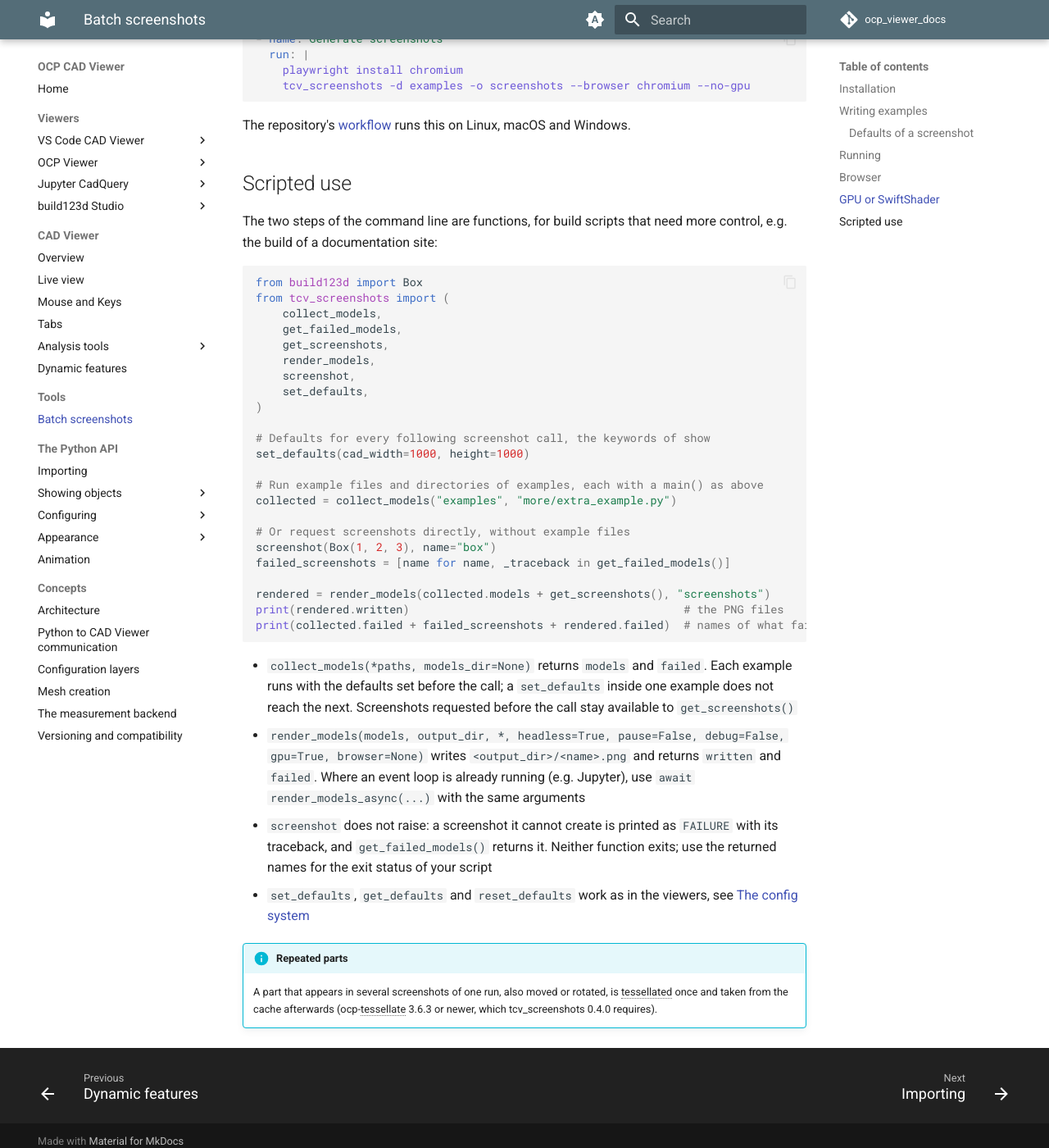
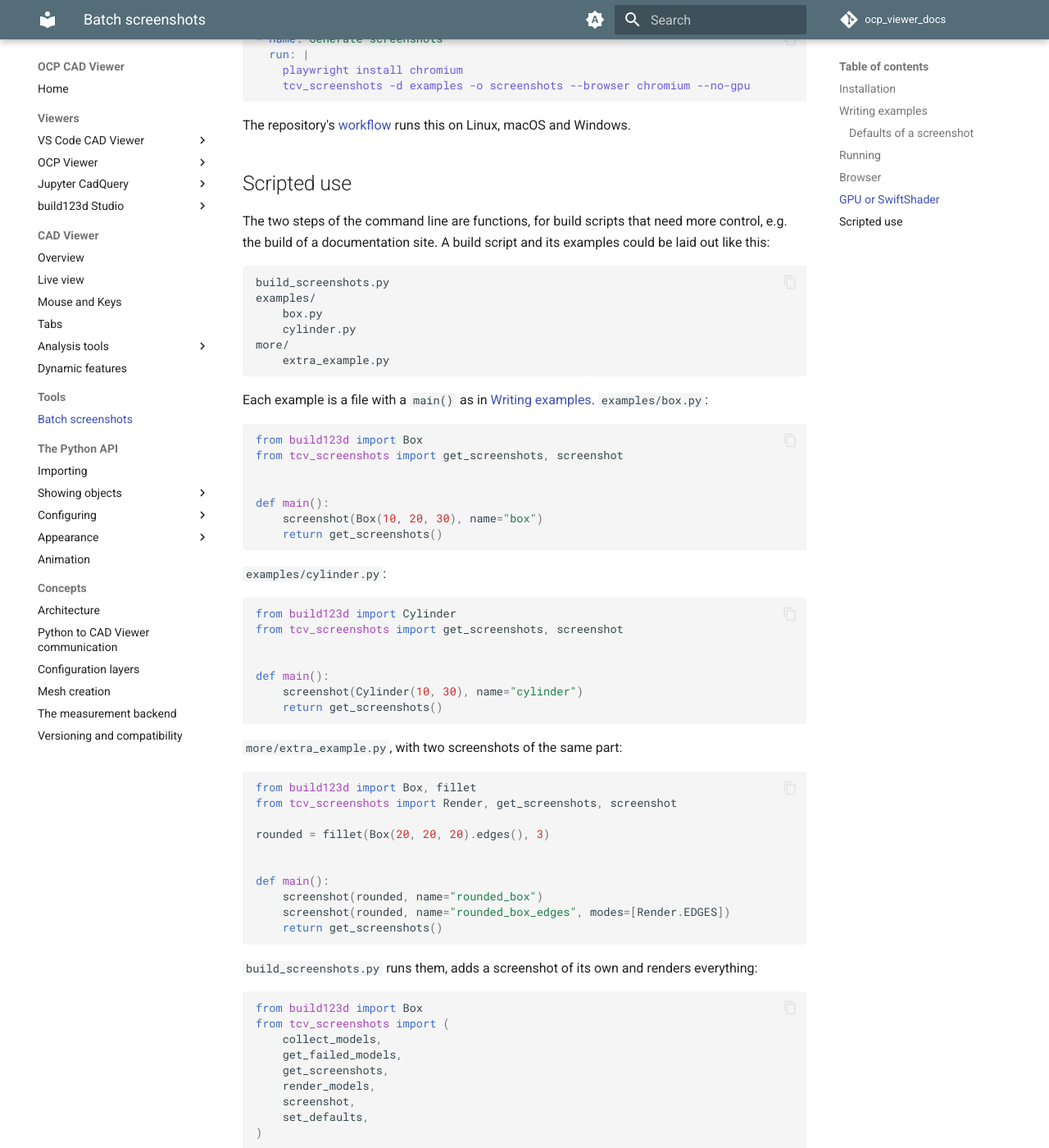
Before and after one commit to bernhard-42/ocp_viewer_docs, an MkDocs documentation site: the page built from docs/tools/tcv_screenshots.md, in a window 1280 px wide and 1400 px high, scrolled down 4431 px. Shown: the whole window at 82% size. Built offline with MkDocs 1.6.1 and Material for MkDocs 9.7.7, drawn with Linux system fonts in a browser that asks for light colours; comment, search, counter and statistics services are not loaded; some of the changed text lies outside the part shown.

Commit message:
tcv_screenshots 1.0, a complete scripted-use sample
Co-Authored-By: Claude Opus 5.5 <noreply@anthropic.com>

````diff
--- a/docs/tools/tcv_screenshots.md
+++ b/docs/tools/tcv_screenshots.md
@@ -15,7 +15,7 @@ tcv_screenshots renders in an installed Google Chrome or Microsoft Edge when the
 
 !!! info "Version"
 
-    This page describes tcv_screenshots 0.4.0. 0.3.0 used a config dict of renderer names instead of the `show` keywords; see the migration notes in the [README](https://github.com/bernhard-42/tcv_screenshots#migration-from-030).
+    This page describes tcv_screenshots 1.0.0. 0.3.0 used a config dict of renderer names instead of the `show` keywords; see the migration notes in the [README](https://github.com/bernhard-42/tcv_screenshots#migration-from-030).
 
 ## Writing examples
 
@@ -151,7 +151,57 @@ The repository's [workflow](https://github.com/bernhard-42/tcv_screenshots/blob/
 
 ## Scripted use
 
-The two steps of the command line are functions, for build scripts that need more control, e.g. the build of a documentation site:
+The two steps of the command line are functions, for build scripts that need more control, e.g. the build of a documentation site. A build script and its examples could be laid out like this:
+
+```text
+build_screenshots.py
+examples/
+    box.py
+    cylinder.py
+more/
+    extra_example.py
+```
+
+Each example is a file with a `main()` as in [Writing examples](#writing-examples). `examples/box.py`:
+
+```python
+from build123d import Box
+from tcv_screenshots import get_screenshots, screenshot
+
+
+def main():
+    screenshot(Box(10, 20, 30), name="box")
+    return get_screenshots()
+```
+
+`examples/cylinder.py`:
+
+```python
+from build123d import Cylinder
+from tcv_screenshots import get_screenshots, screenshot
+
+
+def main():
+    screenshot(Cylinder(10, 30), name="cylinder")
+    return get_screenshots()
+```
+
+`more/extra_example.py`, with two screenshots of the same part:
+
+```python
+from build123d import Box, fillet
+from tcv_screenshots import Render, get_screenshots, screenshot
+
+rounded = fillet(Box(20, 20, 20).edges(), 3)
+
+
+def main():
+    screenshot(rounded, name="rounded_box")
+    screenshot(rounded, name="rounded_box_edges", modes=[Render.EDGES])
+    return get_screenshots()
+```
+
+`build_screenshots.py` runs them, adds a screenshot of its own and renders everything:
 
 ```python
 from build123d import Box
@@ -164,20 +214,22 @@ from tcv_screenshots import (
     set_defaults,
 )
 
-# Defaults for every following screenshot call, the keywords of show
+# Defaults for every following screenshot call, the keywords of `show`
 set_defaults(cad_width=1000, height=1000)
 
-# Run example files and directories of examples, each with a main() as above
+# Run example files and directories of examples
 collected = collect_models("examples", "more/extra_example.py")
 
 # Or request screenshots directly, without example files
-screenshot(Box(1, 2, 3), name="box")
+screenshot(Box(1, 2, 3), name="direct_box")
 failed_screenshots = [name for name, _traceback in get_failed_models()]
 
 rendered = render_models(collected.models + get_screenshots(), "screenshots")
 print(rendered.written)                                         # the PNG files
 print(collected.failed + failed_screenshots + rendered.failed)  # names of what failed
 ```
+
+`python build_screenshots.py` writes `box.png`, `cylinder.png`, `rounded_box.png`, `rounded_box_edges.png` and `direct_box.png` into `screenshots/`, all 1000 x 1000 pixels, and prints an empty list of failures.
 
 - `collect_models(*paths, models_dir=None)` returns `models` and `failed`. Each example runs with the defaults set before the call; a `set_defaults` inside one example does not reach the next. Screenshots requested before the call stay available to `get_screenshots()`
 - `render_models(models, output_dir, *, headless=True, pause=False, debug=False, gpu=True, browser=None)` writes `<output_dir>/<name>.png` and returns `written` and `failed`. Where an event loop is already running (e.g. Jupyter), use `await render_models_async(...)` with the same arguments
@@ -186,4 +238,4 @@ print(collected.failed + failed_screenshots + rendered.failed)  # names of what
 
 !!! info "Repeated parts"
 
-    A part that appears in several screenshots of one run, also moved or rotated, is tessellated once and taken from the cache afterwards (ocp-tessellate 3.6.3 or newer, which tcv_screenshots 0.4.0 requires).
+    A part that appears in several screenshots of one run, also moved or rotated, is tessellated once and taken from the cache afterwards (ocp-tessellate 3.6.3 or newer, which tcv_screenshots 1.0.0 requires).
````
Also changed, not shown: docs/index.md (+1 -1 lines).
